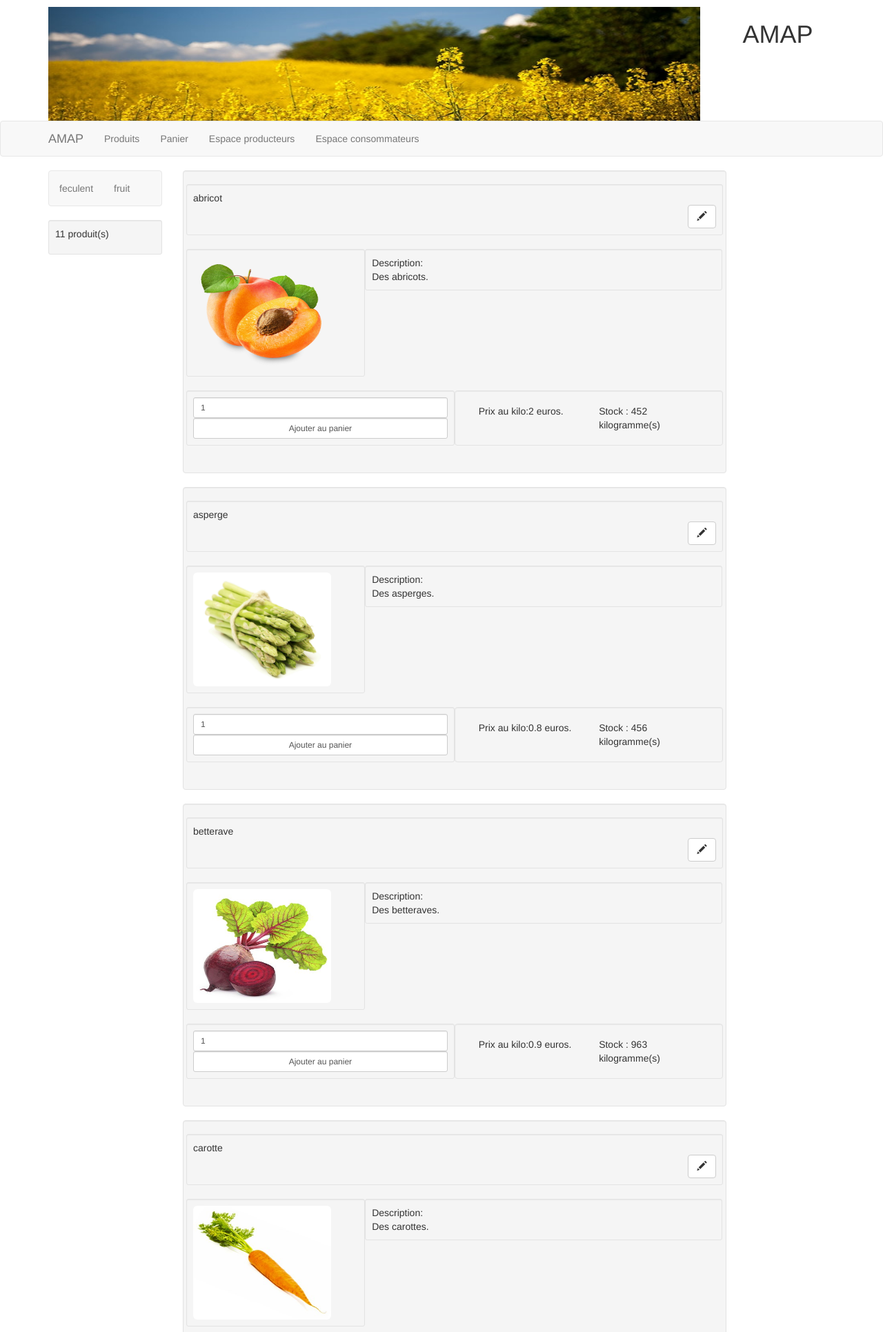
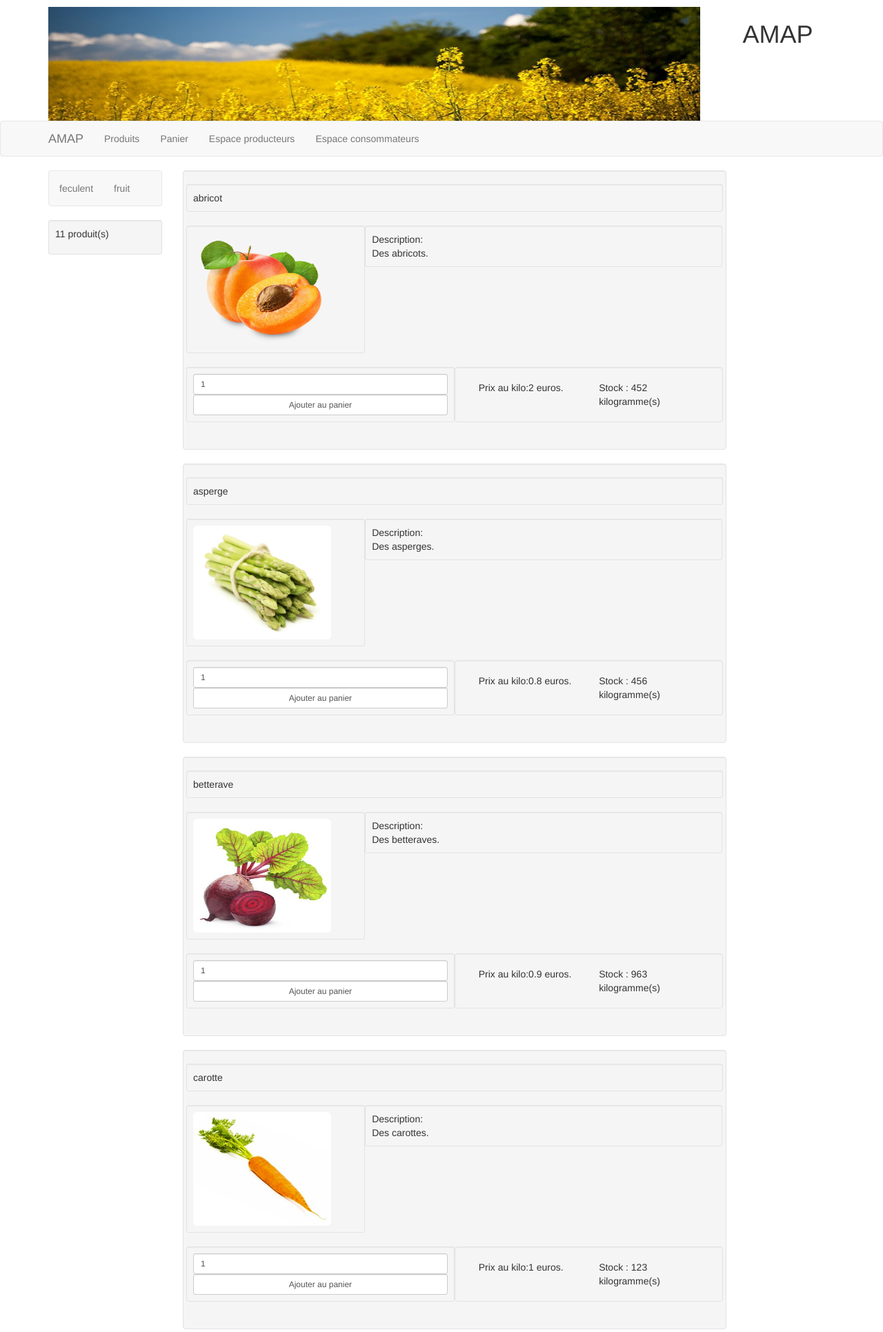
Before and after one commit to Mael4/ppeamap, a PHP site: page /index.php?uc=voirProduits in a window 1280 px wide. Shown: the top 1931 px of the page at 69% size. Run offline with PHP 8.4, Linux system fonts and the light colour scheme; data comes from the database, SQL or seed files in the repository.

Commit message:
Voir Prodit Producteur Ajouter/Modifier

```diff
--- a/util/connexion_sql.php
+++ b/util/connexion_sql.php
@@ -1,6 +1,6 @@
 <?php
 // Connexion bdd
 try
-{$bdd = new PDO('mysql:host=localhost;dbname=bdberrue', 'bdberrue', 'bdberrue');}
+{$bdd = new PDO('mysql:host=localhost;dbname=bdberrue', 'root');}
 catch(Exception $e)
 {die('Erreur : '.$e->getMessage());}
--- a/vues/v_voirProduits.php
+++ b/vues/v_voirProduits.php
@@ -32,7 +32,7 @@
 
 							<div class='row'>
 								<div class='well well-sm' id='libelle_produit".$produit['id']."'>".$produit['libelle']."
-                                            <!-bouton modification ->                       <div id='bouttonModifPrix' ><a  href='#' class='btn btn-default'><span class='glyphicon glyphicon-pencil'></span> </a></div>
+
 								</div>
 							</div>
 
@@ -64,6 +64,41 @@
 
 				}
                                 }
+                                if (!isset($_SESSION['id_Type_prducteur'])) {
+				foreach($produits as $cle => $produit)
+				{
+
+				echo "<div class='col-12 col-sm-10 well'>
+
+							<div class='row'>
+								<div class='well well-sm' id='libelle_produit".$produit['id']."'>".$produit['libelle']."
+
+								</div>
+							</div>
+
+							<div class='row'>
+								<div class='col-12'>
+									<div class='col-12 col-sm-6 col-md-4 well well-sm'>
+										<img class='imageproduit img-rounded' src= 'img/produits/".mb_strtolower($produit['libelle']).".jpg' alt='' />
+									</div>
+
+									<div class='col-12 col-sm-6 col-md-8 well well-sm' id='description_produit".$produit['id']."'>Description:<br/>".$produit['description']."</div>
+								</div>
+							</div>
+
+							<div class='row'>
+
+
+
+								<div class='col-12 col-sm-6 well'>
+									<div class='col-sm-6' id='pu_produit".$produit['id']."'>Prix au kilo:".$produit['prixunitaire']." euros.
+									</div>
+								<div class='col-sm-6' id='quantite_produit".$produit['id']."'>Stock : ".$produit['quantite']." kilogramme(s)</div></div>
+							</div>
+					</div>";
+
+				}
+                                }
 
 			?>
 
```
Also changed, not shown: controleurs/c_voirProduitsProducteur.php (+13 -1 lines), vues/v_voirProduitsProducteur.php (added, +73 -0 lines).
